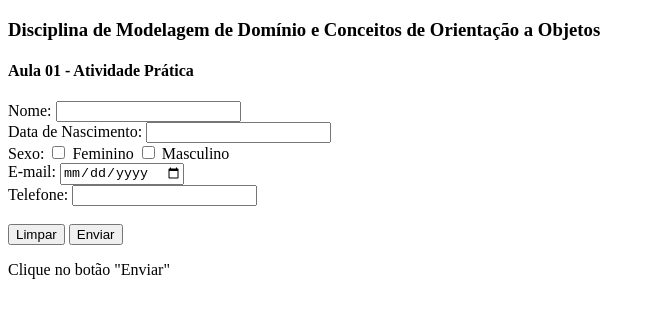
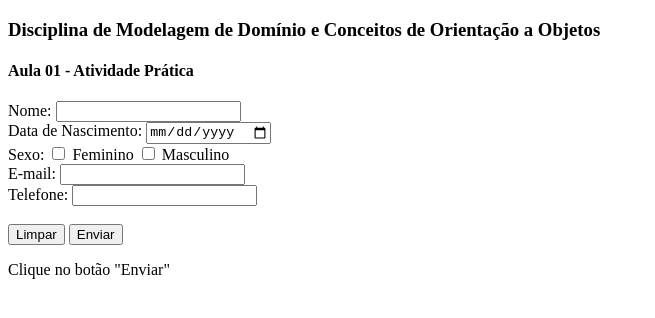
Before and after one commit to Frigi07/imc, a plain HTML site: page index.html in a window 1280 px wide. Shown: the whole page, without its empty margins (0-655 px from the left). Drawn offline with Linux system fonts and the light colour scheme.

Commit message:
Update index.html

```diff
--- a/index.html
+++ b/index.html
@@ -13,14 +13,14 @@
   <label for="nome">Nome:</label>
   <input type="text" name="nome" maxlength="500"><br>
   <label for="nasc">Data de Nascimento:</label>
-  <input type="password" name="nasc"><br>
+  <input type="date" name="nasc"><br>
   <label for="sexo">Sexo:</label>
   <input type="checkbox" name="sexo1" value="Feminino">
   <label for="vehicle1"> Feminino</label>
   <input type="checkbox" name="sexo2" value="Masculino">
   <label for="vehicle1"> Masculino</label><br>
   <label for="email">E-mail:</label>
-  <input type="date" name="date"><br>
+  <input type="email" name="email"><br>
   <label for="tel">Telefone:</label>
   <input type="email" name="email"><br><br>
   <input type="reset" value="Limpar">
```
